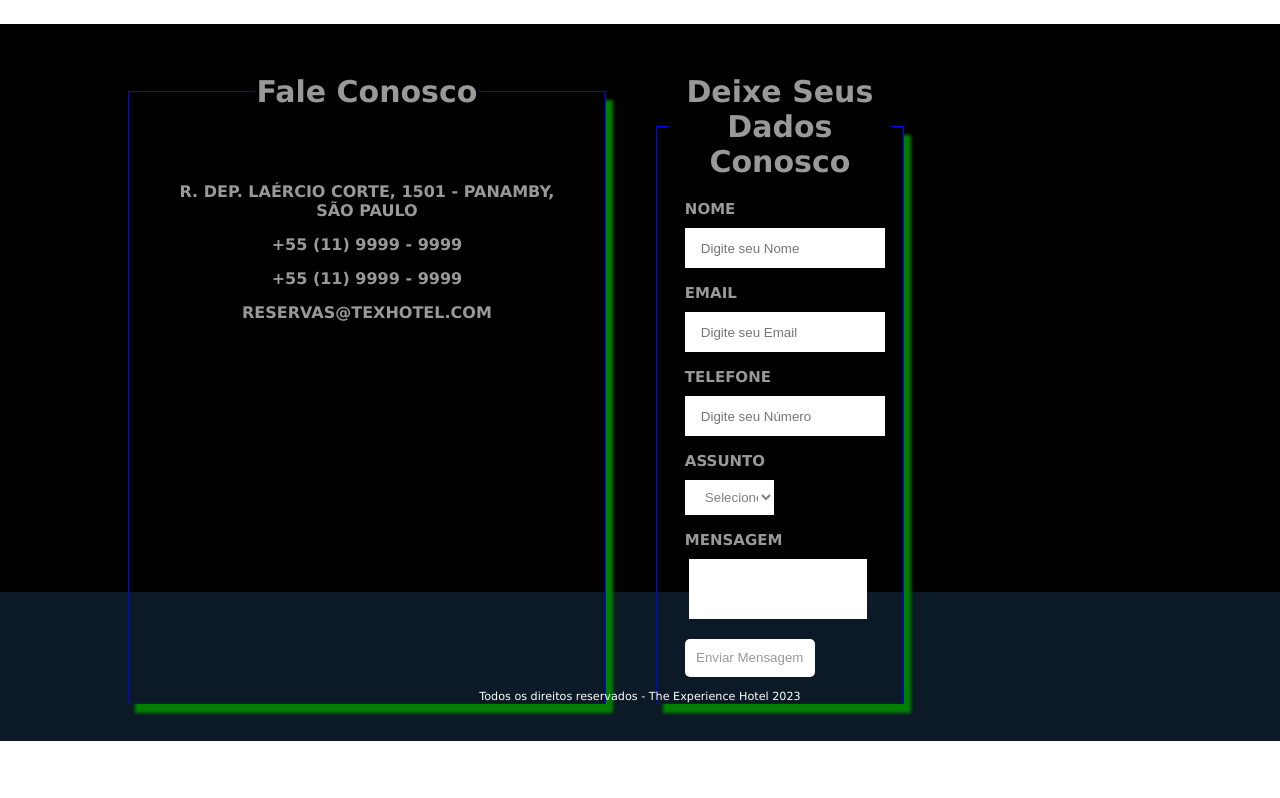
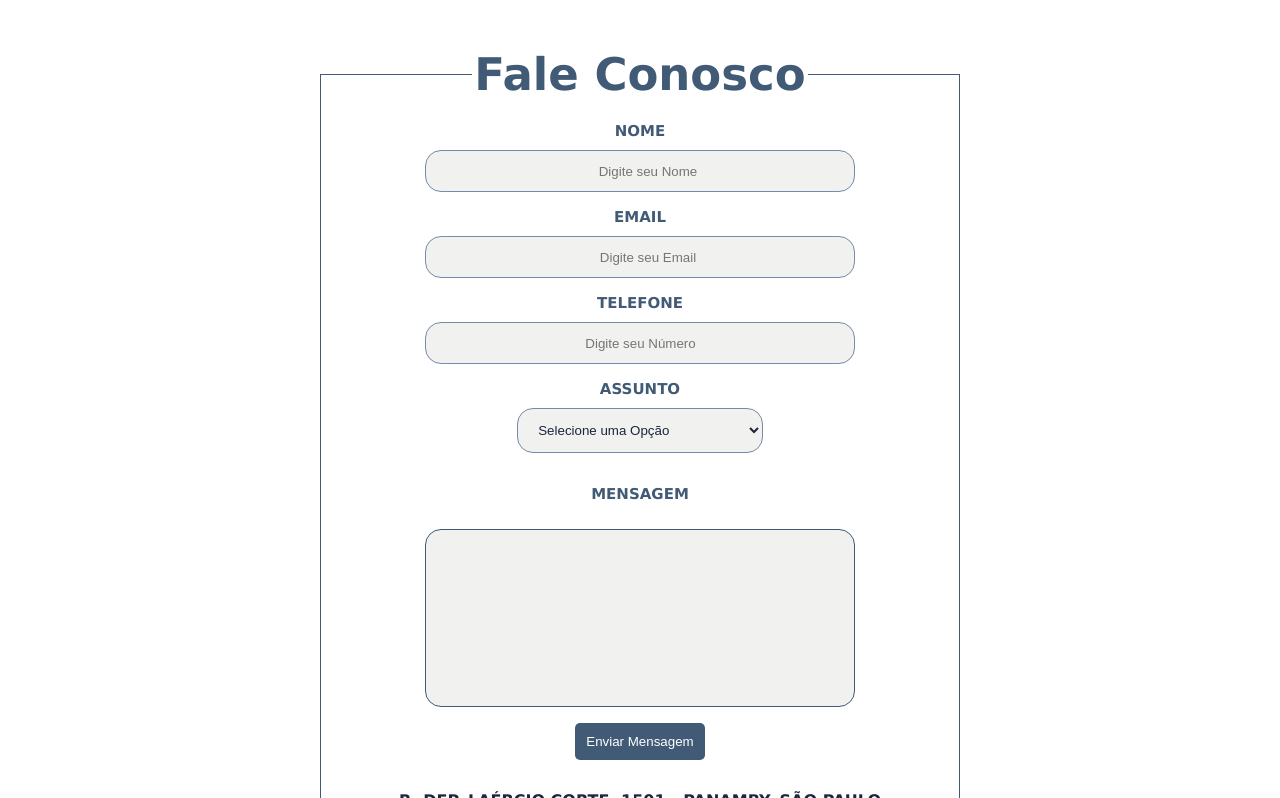
Before and after one commit to rcleyton/tex5-hotelaria-full, a Vue app in the folder web/: page /contato in a window 1280 px wide. Shown: the part 802-1600 px from the top of the page. Before the commit the page ends 1556 px from the top, so only its background shows below. Built offline with nearby package versions, Linux system fonts and the light colour scheme.

Commit message:
refactor: página contato

```diff
--- a/web/src/components/NavBar.vue
+++ b/web/src/components/NavBar.vue
@@ -43,7 +43,9 @@
 	</header>
 </template>
 
-<style scoped>
+<style lang="scss" scoped>
+@use 'src/sass/sass-utils/_colors.scss' as v;
+
 a {
 	text-decoration: none;
 	cursor: pointer;
@@ -89,6 +91,7 @@ a:hover {
 	display: flex;
 	gap: 1em;
 	font-size: 18px;
+	margin: auto 4rem;
 }
 
 .menu li {
@@ -96,7 +99,7 @@ a:hover {
 }
 
 .menu li:hover {
-	background-color: #516b8a;
+	background-color: v.$dark-blue;
 	border-radius: 5px;
 	transition: 0.3s ease;
 }
@@ -108,13 +111,14 @@ a:hover {
 }
 
 .dropdown {
-	background-color: #415a77;
-	padding: 1em 0;
-	position: absolute; /*COM RELAÇÃO AOS PAIS*/
+	margin: auto;
+	background-color: rgba(27, 38, 59, 0.8);
+	position: absolute;
 	display: none;
-	margin-right: 10px;
-	border-radius: 8px;
-	top: 30px;
+	border-radius: 0.5rem;
+	top: auto;
+	right: 0;
+	padding: 1rem;
 }
 .dropdown li + li {
 	margin-top: 10px;
@@ -124,6 +128,7 @@ a:hover {
 	padding: 0.5em 1em;
 	width: 8em;
 	text-align: center;
+	font-size: 1rem;
 }
 
 .dropdown li:hover {
--- a/web/src/views/ContatoView.vue
+++ b/web/src/views/ContatoView.vue
@@ -1,5 +1,4 @@
 <template>
-
 	<Titlecomponent>
 		<h3>{{ titleReservas }}</h3>
 		<h1>{{ subtitleReservas }}</h1>
@@ -8,7 +7,75 @@
 	<main class="main">
 		<div class="contato">
 			<fieldset class="informacao_de_contato">
-          <legend class="titulo_da_secao">Fale Conosco</legend>
+				<form
+					class="form"
+					action=""
+					method="post"
+					enctype="multipart/form-data"
+				>
+					<ul>
+						<li class="nome">
+							<label for="nome">Nome</label>
+							<input
+								type="text"
+								id="nome"
+								name="nome"
+								placeholder="Digite seu Nome"
+								required
+							/>
+						</li>
+						<li class="email">
+							<label for="email">Email</label>
+							<input
+								type="email"
+								id="email"
+								name="email"
+								placeholder="Digite seu Email"
+								required
+							/>
+						</li>
+						<li class="telefone">
+							<label for="telefone">Telefone</label>
+							<input
+								type="number"
+								id="telefone"
+								name="telefone"
+								placeholder="Digite seu Número"
+								required
+							/>
+						</li>
+						<li class="assunto">
+							<label for="tipo_servico">Assunto</label>
+							<select class="select" name="serviso" id="serviso">
+								<option value="auto_select">Selecione uma Opção</option>
+								<option id="cancela_reserva">Cancelamento de Reserva</option>
+								<option value="ouvidoria">Ouvidoria</option>
+								<option value="departamento_financeiro">
+									Departamento financeiro
+								</option>
+								<option value="datas">Remarcação de datas</option>
+								<option value="feedback">Reclamações/Opiniões</option>
+							</select>
+						</li>
+						<li>
+							<label class="mensage" for="mensagem">Mensagem</label>
+							<textarea
+								class="textarea"
+								name="mensagem"
+								id="mensagem"
+								cols="30"
+								rows="10"
+							></textarea>
+						</li>
+						<li>
+							<button class="button">Enviar Mensagem</button>
+						</li>
+					</ul>
+				</form>
+
+				<legend class="titulo_da_secao">
+					<h2>Fale Conosco</h2>
+				</legend>
 				<div class="info">
 					<ul>
 						<li>R. Dep. Laércio Corte, 1501 - Panamby, São Paulo</li>
@@ -18,105 +85,71 @@
 					</ul>
 				</div>
 			</fieldset>
-
-        <form class="form" action="" method="post" enctype="multipart/form-data">
-          <fieldset class="informacao_de_contato">
-            <legend class="titulo_da_secao">Deixe Seus Dados Conosco</legend>
-                <ul>
-                  <li class="nome">
-                    <label for="nome">Nome</label>
-                    <input type="text" id="nome" name="nome" placeholder="Digite seu Nome" required />
-                  </li>
-                  <li class="email">
-                    <label  for="email">Email</label>
-                    <input type="email" id="email" name="email" placeholder="Digite seu Email" required />
-                  </li>
-                   <li class="telefone">
-                    <label for="telefone">Telefone</label>
-                    <input type="number" id="telefone" name="telefone" placeholder="Digite seu Número" required />
-                  </li>
-                  <li class="assunto" >
-                    <label for="tipo_servico">Assunto</label>
-                    <select class="select" name="serviso" id="serviso">
-                      <option value="auto_select">Selecione uma Opção</option>
-                      <option id="cancela_reserva">
-                        Cancelamento de Reserva
-                      </option>
-                      <option value="ouvidoria">Ouvidoria</option>
-                      <option value="departamento_financeiro">
-                        Departamento financeiro
-                      </option>
-                      <option value="datas">Remarcação de datas</option>
-                      <option value="feedback">Reclamações/Opiniões</option>
-                    </select>
-                  </li>
-                  <li >
-                    <label class="mensage" for="mensagem">Mensagem</label>
-                    <textarea class="textarea" name="mensagem" id="mensagem" cols="30" rows="10"></textarea>
-                  </li>
-                  <li>
-                    <button class="button" >Enviar Mensagem</button>
-                  </li>
-                </ul>
-            </fieldset>
-          </form>
-
 		</div>
 	</main>
-
 </template>
 
 <script>
-import Titlecomponent from "@/components/Titlecomponent.vue";
-
+import Titlecomponent from '@/components/Titlecomponent.vue';
 
 export default {
-  name: "InicioView",
+	name: 'InicioView',
 	components: {
-    Titlecomponent
-  }
-}
+		Titlecomponent,
+	},
+};
 </script>
-<style>
+
+<style lang="scss" scoped>
+@use 'src/sass/sass-utils/_colors.scss' as v;
+
 .main {
 	width: 100%;
-    height: 71vh;
-    background: black;
+}
+
+.titulo_da_secao h2 {
+	font-weight: 700;
+	color: v.$main-blue;
 }
 
 /*form*/
 .contato {
 	display: flex;
-    width: 80%;
 	margin: auto;
 	margin-top: 2%;
+	color: v.$main-blue;
+}
+.contato ul li {
+	width: 80%;
+	font-weight: 700;
+	font-size: 1rem;
+	text-transform: uppercase;
+	margin: 1rem auto;
+	display: flex;
+	flex-direction: column;
+	align-items: center;
 }
 
 .informacao_de_contato {
 	width: 50%;
-    margin: 50px 50px 50px 0;
+	margin: 1.5rem auto;
 	align-items: center;
-    border: 1px solid blue;
-    box-shadow: 7px 9px 3px green;
-    color: #999;
+	border: 1px solid v.$main-blue;
 }
 .informacao_de_contato legend {
 	text-align: center;
 }
 
-
+.informacao_de_contato label {
+	color: v.$main-blue;
+}
 .info {
 	margin-top: 10px;
 	margin-left: 20px;
 	text-transform: uppercase;
 	text-align: center;
-    margin: 15% 5%;
-}
-
-.contato ul {
-    display: flex;
-    flex-direction: column;
-    width: 100%;
+	margin: 5% 5%;
+	color: v.$dark-blue;
 }
 
 .info ul li {
@@ -124,37 +157,44 @@ export default {
 	margin-bottom: 15px;
 }
 
-.informacao_de_contato ul li{
+.informacao_de_contato ul li {
 	width: 100%;
 	font-weight: 700;
 	font-size: 1rem;
-            color: #999;
 	text-transform: uppercase;
 }
 
 .informacao_de_contato input {
-        width: 90%;
+	width: 70%;
+	height: 45px;
 	margin-top: 10px;
 	padding: 20px 0;
 	height: 30px;
-        background-color: #fff;
-        border: none;
+	background-color: v.$light-gray;
+	border: 0.3px solid v.$light-blue;
 	text-indent: 1rem;
+	text-align: center;
+	border-radius: 1rem;
+}
+.informacao_de_contato textarea:focus,
+input:focus,
+select:focus {
+	border: 1px solid v.$light-blue;
 }
 .informacao_de_contato label {
 	font-size: 15px;
 	display: flex;
 }
 
-
 .select {
 	width: 40%;
-    height: 35px;
+	height: 45px;
 	margin-top: 10px;
-    background-color: #fff;
-    border: none;
+	border: 0.3px solid v.$light-blue;
 	text-indent: 1rem;
-    color: gray;
+	color: v.$dark-blue;
+	background: v.$light-gray;
+	border-radius: 1rem;
 }
 
 .titulo_da_secao {
@@ -162,38 +202,41 @@ export default {
 	font-weight: bold;
 }
 
-.nome, .email, .telefone, .assunto, .mensage {
-    margin: 1rem 0 0 1rem;
+.nome,
+.email,
+.telefone,
+.assunto,
+.mensage {
+	margin: 1rem 1rem;
 }
 
 .textarea {
-    width: 80%;
-    height: 60px;
+	width: 70%;
+	height: 20%;
 	margin-top: 10px;
-    margin-left: 20px;
-    border: none;
-    resize:none;
+	padding: 0.8rem;
+	border: 0.5px solid v.$main-blue;
+	border-radius: 1rem;
+	resize: none;
+	background: v.$light-gray;
 }
 
 .informacao_de_contato button {
 	border: none;
-        background-color: #ffff;
-        color: #999;
-        margin: 1rem;
-        padding: .7rem;
+	background-color: v.$main-blue;
+	color: white;
+	margin: auto;
+	padding: 0.7rem;
 	cursor: pointer;
-        transition: .5s;
+	transition: 0.5s;
 	border-radius: 5px;
 }
+
+.informacao_de_contato button:hover {
+	background-color: v.$dark-blue;
+}
 .informacao_de_contato:hover {
-            opacity: .9;
-            transition: .5s;
+	opacity: 0.9;
+	transition: 0.5s;
 }
-
-.informacao_de_contato textarea:focus, input:focus, select:focus {
-        box-shadow: 0 0 0 0;
-        border: 0 none;
-        outline: 0;
-    }
-
 </style>
--- a/web/src/views/InicioView.vue
+++ b/web/src/views/InicioView.vue
@@ -160,7 +160,7 @@ export default {
 }
 
 .home .btn:hover {
-	background-color: v.$main-blue;
+	background-color: v.$dark-blue;
 	color: #ffffff;
 }
 
```
Lines whose indentation alone changed are shown as unchanged.
